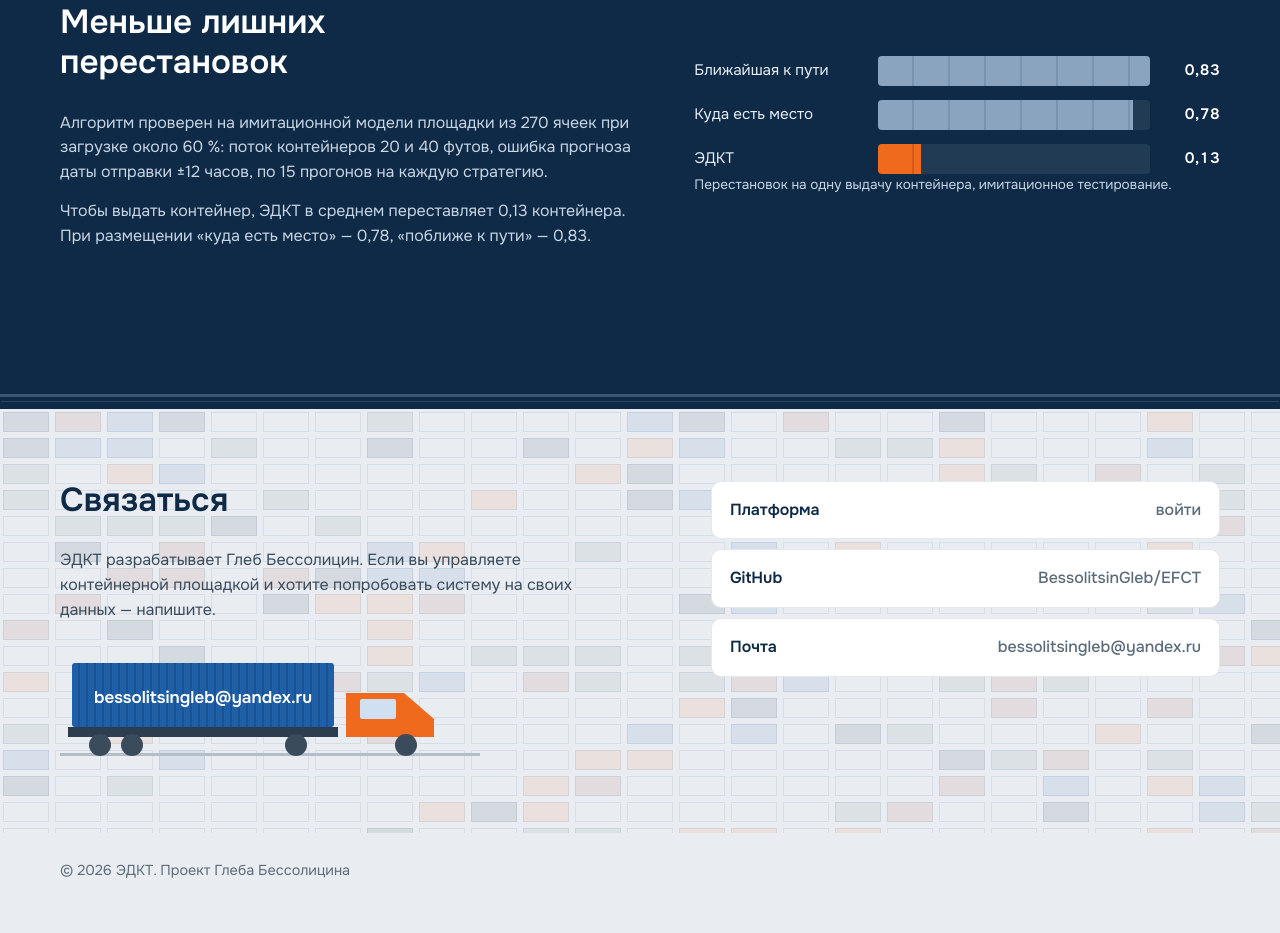
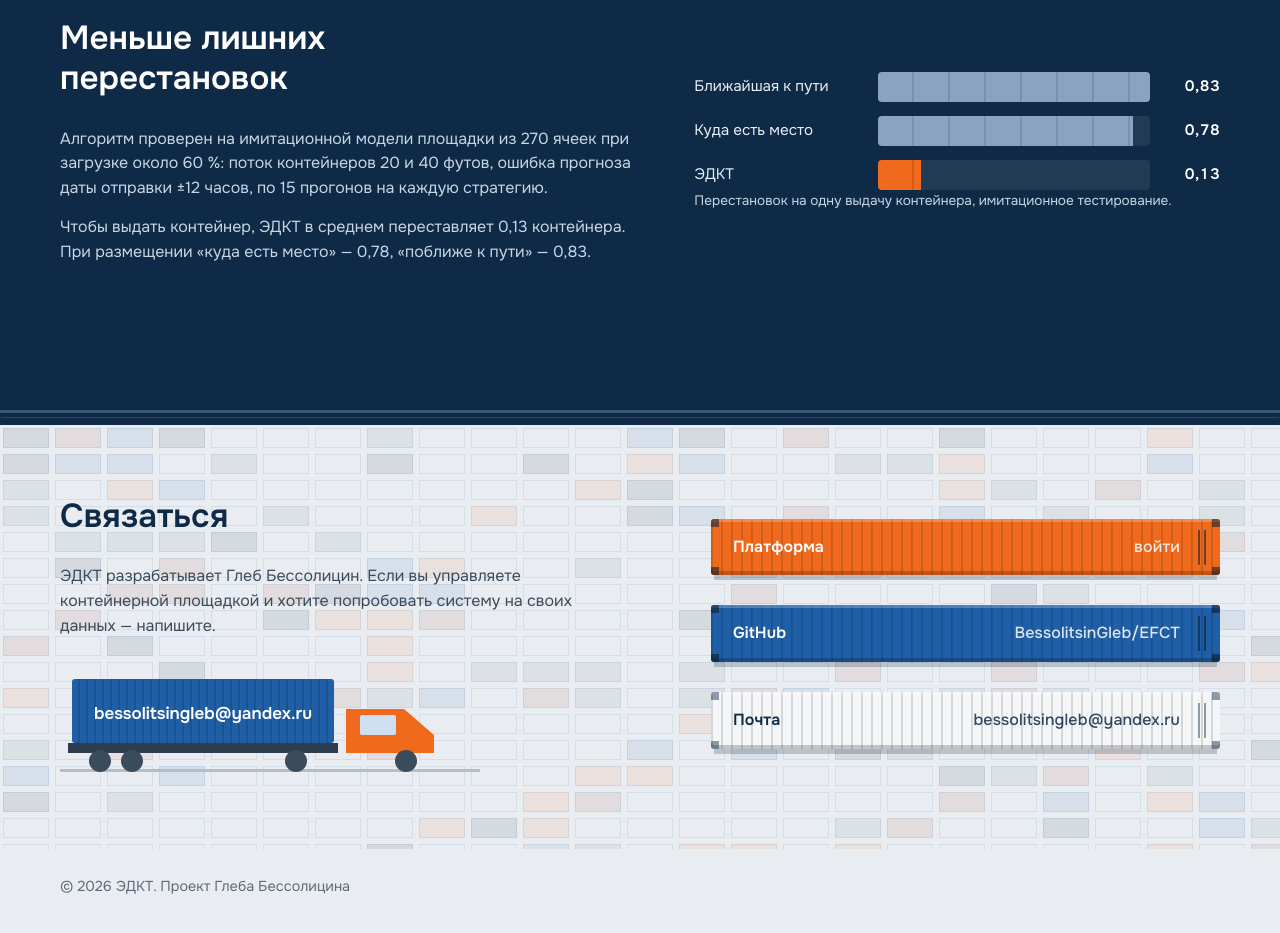
Before and after one commit to BessolitsinGleb/EFCT, a plain HTML site: page Bigchallenges/frontend/landing.html in a window 1280 px wide. Shown: the part 1531-2464 px from the top of the page. Drawn offline with Linux system fonts and the light colour scheme; a web font is replaced by a local one.

Commit message:
feat(landing): кнопки-контейнеры
- кнопки и ссылки в контактах оформлены как контейнеры: гофрированная стенка,
  угловые фитинги, ручки дверей; оранжевый, синий и белый контейнеры
- при наведении опускается спредер на тросе и приподнимает контейнер,
  при нажатии контейнер «ставится» на место

Co-Authored-By: Claude Opus 5.5 <noreply@anthropic.com>
Claude-Session: https://claude.ai/code/session_01RSsrqYPsmPQYoxtKh8FETQ

```diff
--- a/Bigchallenges/frontend/landing.html
+++ b/Bigchallenges/frontend/landing.html
@@ -83,12 +83,42 @@
       .word { font-family: var(--display); font-weight: 800; font-size: clamp(3.6rem, 9vw, 7.4rem); line-height: 0.92; margin: 0; color: var(--harbor); display: flex; gap: 0.02em; }
       .word span { display: inline-block; }
       .lede { font-size: clamp(1.05rem, 1.5vw, 1.25rem); max-width: 46ch; margin: 16px 0 22px; color: #2b3d4f; }
-      .actions { display: flex; flex-wrap: wrap; gap: 12px; }
-      .btn { display: inline-flex; align-items: center; gap: 8px; padding: 13px 20px; border-radius: 10px; font-weight: 600; text-decoration: none; border: 2px solid var(--harbor); min-height: 44px; }
-      .btn-main { background: var(--harbor); color: #fff; }
-      .btn-main:hover { background: var(--signal); border-color: var(--signal); }
-      .btn-line { color: var(--harbor); background: rgba(255, 255, 255, 0.82); }
-      .btn-line:hover { background: #fff; }
+      .actions { display: flex; flex-wrap: wrap; gap: 26px 14px; padding-top: 18px; }
+      /* кнопки-контейнеры: гофра, угловые фитинги, ручки дверей; при наведении спредер поднимает контейнер */
+      .ctr {
+        --c: var(--safety); --t: #fff; --fit: rgba(10, 24, 38, 0.55);
+        position: relative; display: inline-flex; align-items: center; justify-content: center; gap: 10px;
+        min-height: 50px; padding: 14px 34px 14px 26px; border-radius: 3px; text-decoration: none;
+        font-weight: 700; letter-spacing: 0.01em; color: var(--t);
+        background-color: var(--c);
+        background-image: repeating-linear-gradient(90deg, rgba(0,0,0,0.13) 0 2px, transparent 2px 10px);
+        box-shadow: inset 0 3px 0 rgba(255,255,255,0.22), inset 0 -4px 0 rgba(0,0,0,0.2), 0 8px 0 -3px rgba(14,42,71,0.22);
+        transition: transform .35s cubic-bezier(.3,1.5,.5,1), box-shadow .35s ease;
+      }
+      .ctr::before {
+        content: ""; position: absolute; inset: 0; pointer-events: none; border-radius: 3px;
+        background:
+          linear-gradient(var(--fit), var(--fit)) left 0 top 0 / 8px 8px no-repeat,
+          linear-gradient(var(--fit), var(--fit)) right 0 top 0 / 8px 8px no-repeat,
+          linear-gradient(var(--fit), var(--fit)) left 0 bottom 0 / 8px 8px no-repeat,
+          linear-gradient(var(--fit), var(--fit)) right 0 bottom 0 / 8px 8px no-repeat,
+          linear-gradient(var(--fit), var(--fit)) right 14px center / 2px 62% no-repeat,
+          linear-gradient(var(--fit), var(--fit)) right 20px center / 2px 62% no-repeat;
+      }
+      .ctr::after {
+        content: ""; position: absolute; left: 18%; right: 18%; top: -22px; height: 20px; pointer-events: none;
+        background:
+          linear-gradient(#2b3d4f, #2b3d4f) center top / 3px 14px no-repeat,
+          linear-gradient(#2b3d4f, #2b3d4f) center bottom / 100% 5px no-repeat;
+        opacity: 0; transform: translateY(-10px); transition: opacity .2s, transform .3s ease;
+      }
+      .ctr:hover { transform: translateY(-7px); box-shadow: inset 0 3px 0 rgba(255,255,255,0.22), inset 0 -4px 0 rgba(0,0,0,0.2), 0 16px 10px -8px rgba(14,42,71,0.35); }
+      .ctr:hover::after { opacity: 1; transform: none; }
+      .ctr:active { transform: translateY(1px); transition-duration: .08s; }
+      .ctr:focus-visible { outline: 3px solid var(--harbor); outline-offset: 4px; }
+      .ctr.blue { --c: var(--signal); }
+      .ctr.white { --c: #f4f6f8; --t: var(--harbor); --fit: rgba(14, 42, 71, 0.45); }
+      .ctr .code { font-size: 0.72rem; font-weight: 600; opacity: 0.75; letter-spacing: 0.04em; }
       .scene { display: block; width: 100%; height: auto; margin-top: 14px; pointer-events: none; }
       .scene .train, .scene .lift, .scene .crane, .scene .trolley { pointer-events: auto; cursor: pointer; }
       .replay { position: absolute; right: max(20px, calc((100% - 1160px) / 2)); bottom: 8px; z-index: 2; font: inherit; font-size: 0.9rem; color: var(--steel); background: rgba(255,255,255,0.75); border: 1px solid rgba(14,42,71,0.15); border-radius: 999px; padding: 8px 14px; cursor: pointer; }
@@ -191,10 +221,9 @@
       .truck { display: block; width: min(420px, 100%); height: auto; margin-top: 18px; transform: translateX(120%); }
       .in .truck { animation: park 1.6s var(--arrive) both; }
       @keyframes park { to { transform: none; } }
-      .links { display: grid; gap: 10px; }
-      .links a { display: flex; justify-content: space-between; gap: 12px; flex-wrap: wrap; padding: 16px 18px; background: #fff; border-radius: 10px; text-decoration: none; font-weight: 600; color: var(--harbor); border: 1px solid rgba(14,42,71,0.1); min-height: 44px; }
-      .links a span { color: var(--steel); font-weight: 500; overflow-wrap: anywhere; }
-      .links a:hover { border-color: var(--signal); }
+      .links { display: grid; gap: 30px; padding-top: 22px; }
+      .links .ctr { justify-content: space-between; flex-wrap: wrap; width: 100%; padding: 16px 40px 16px 22px; }
+      .links .ctr span { font-weight: 500; opacity: 0.85; overflow-wrap: anywhere; }
       footer { padding: 26px 0 40px; color: var(--steel); font-size: 0.9rem; }
 
       @media (max-width: 820px) {
@@ -214,6 +243,7 @@
         .ico .fall, .ico .paper, .ico .ping { transform: none; opacity: 1; }
         .bar i { transform: none; }
         .truck { transform: none; }
+        .ctr, .ctr::after { transition: none; }
         .consist { display: none; }
         .cloud, .gull, .gull path, .waves, .ship, .ship .bob, .boom { animation: none !important; }
         .ship { transform: translateX(980px); }
@@ -313,9 +343,9 @@
           <h1 class="word" aria-label="ЭДКТ"><span>Э</span><span>Д</span><span>К</span><span>Т</span></h1>
           <p class="lede">Экосистема для контейнерного терминала: ставит каждый контейнер туда, откуда его не придётся выкапывать в день отправки.</p>
           <div class="actions">
-            <a class="btn btn-main" href="login.html">Открыть платформу</a>
-            <a class="btn btn-line" href="https://github.com/BessolitsinGleb/EFCT" target="_blank" rel="noopener">Исходный код на GitHub</a>
-            <a class="btn btn-line" href="mailto:bessolitsingleb@yandex.ru">Написать разработчику</a>
+            <a class="ctr" href="login.html">Открыть платформу <span class="code">EDKT 001</span></a>
+            <a class="ctr blue" href="https://github.com/BessolitsinGleb/EFCT" target="_blank" rel="noopener">Исходный код на GitHub</a>
+            <a class="ctr white" href="mailto:bessolitsingleb@yandex.ru">Написать разработчику</a>
           </div>
         </div>
 
@@ -520,9 +550,9 @@
             </svg>
           </div>
           <div class="links">
-            <a href="login.html">Платформа <span>войти</span></a>
-            <a href="https://github.com/BessolitsinGleb/EFCT" target="_blank" rel="noopener">GitHub <span>BessolitsinGleb/EFCT</span></a>
-            <a href="mailto:bessolitsingleb@yandex.ru">Почта <span>bessolitsingleb@yandex.ru</span></a>
+            <a class="ctr" href="login.html">Платформа <span>войти</span></a>
+            <a class="ctr blue" href="https://github.com/BessolitsinGleb/EFCT" target="_blank" rel="noopener">GitHub <span>BessolitsinGleb/EFCT</span></a>
+            <a class="ctr white" href="mailto:bessolitsingleb@yandex.ru">Почта <span>bessolitsingleb@yandex.ru</span></a>
           </div>
         </div>
       </section>
```
